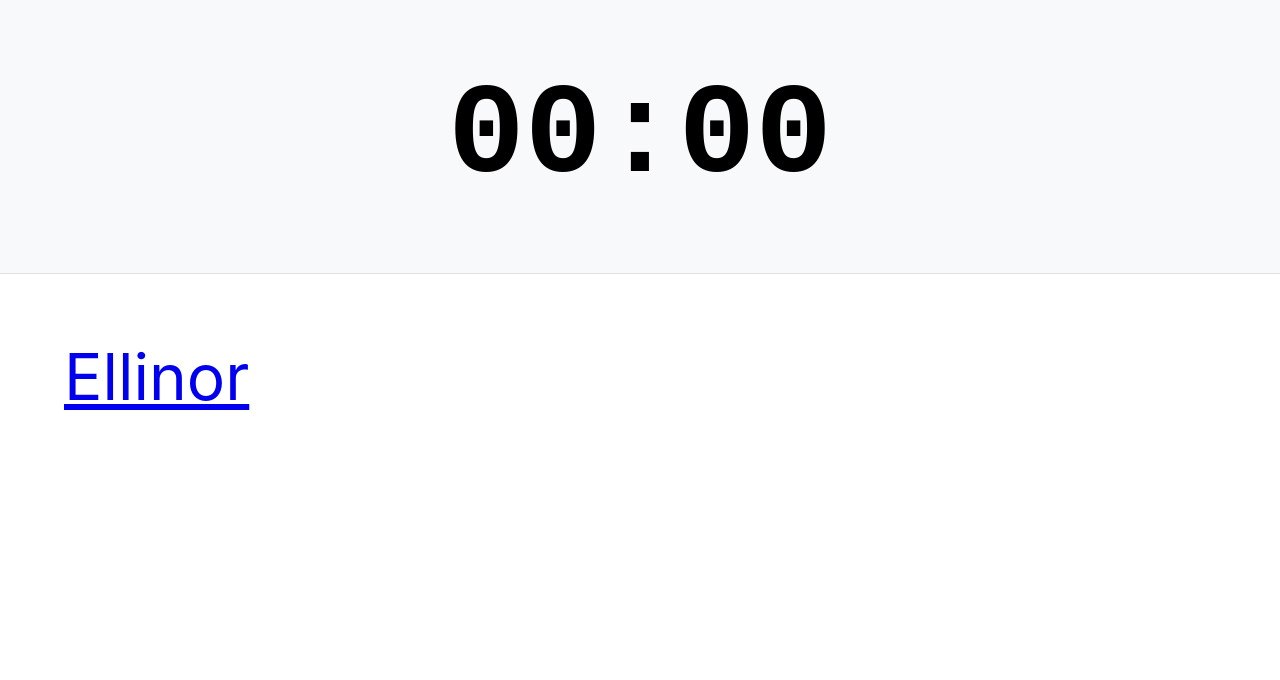
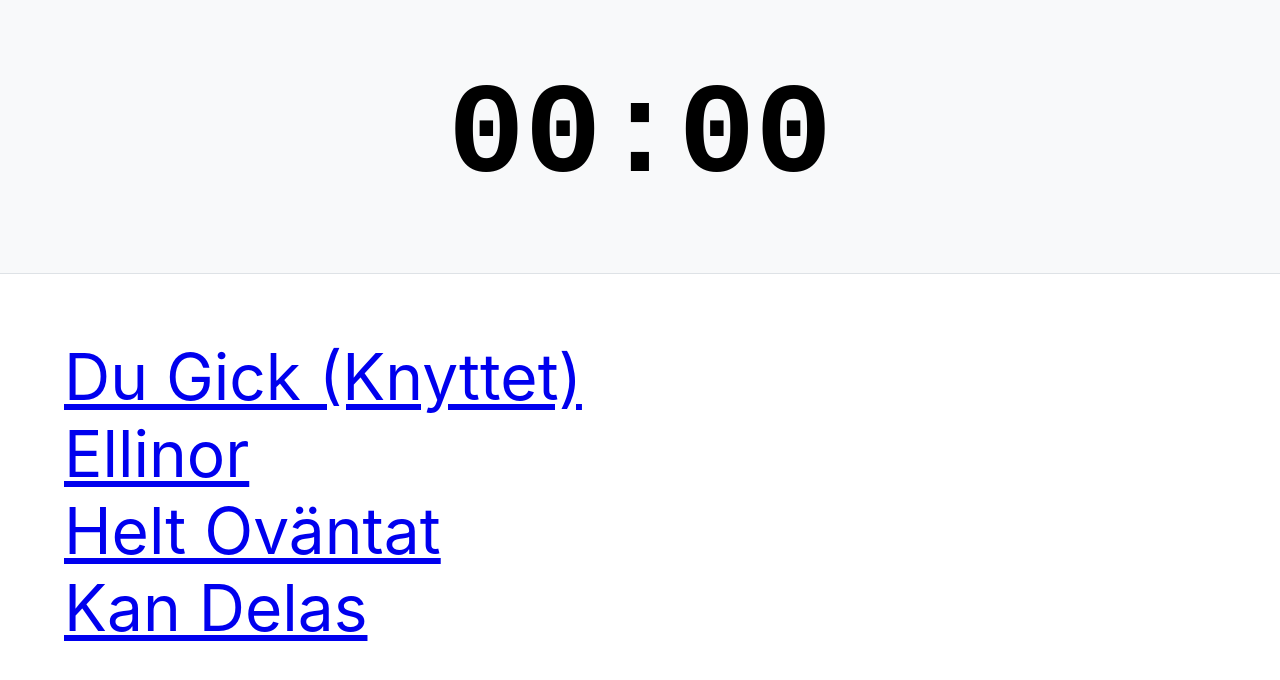
Before and after one commit to atornblad/poetry-slam, a plain HTML site: page index.html in a window 1280 px wide. Drawn offline with Linux system fonts and the light colour scheme.

Commit message:
Tre nya texter

```diff
--- a/index.html
+++ b/index.html
@@ -13,7 +13,10 @@
     </header>
     <main>
         <ul id="texts">
+            <li><a href="./du gick knyttet.txt">Du Gick (Knyttet)</a></li>
             <li><a href="./ellinor.txt">Ellinor</a></li>
+            <li><a href="./helt ovantat.txt">Helt Oväntat</a></li>
+            <li><a href="./kan delas.txt">Kan Delas</a></li>
         </ul>
     </main>
     <script src="./script.js"></script>
```
Also changed, not shown: du gick knyttet.txt (added), helt ovantat.txt (added), kan delas.txt (added).
